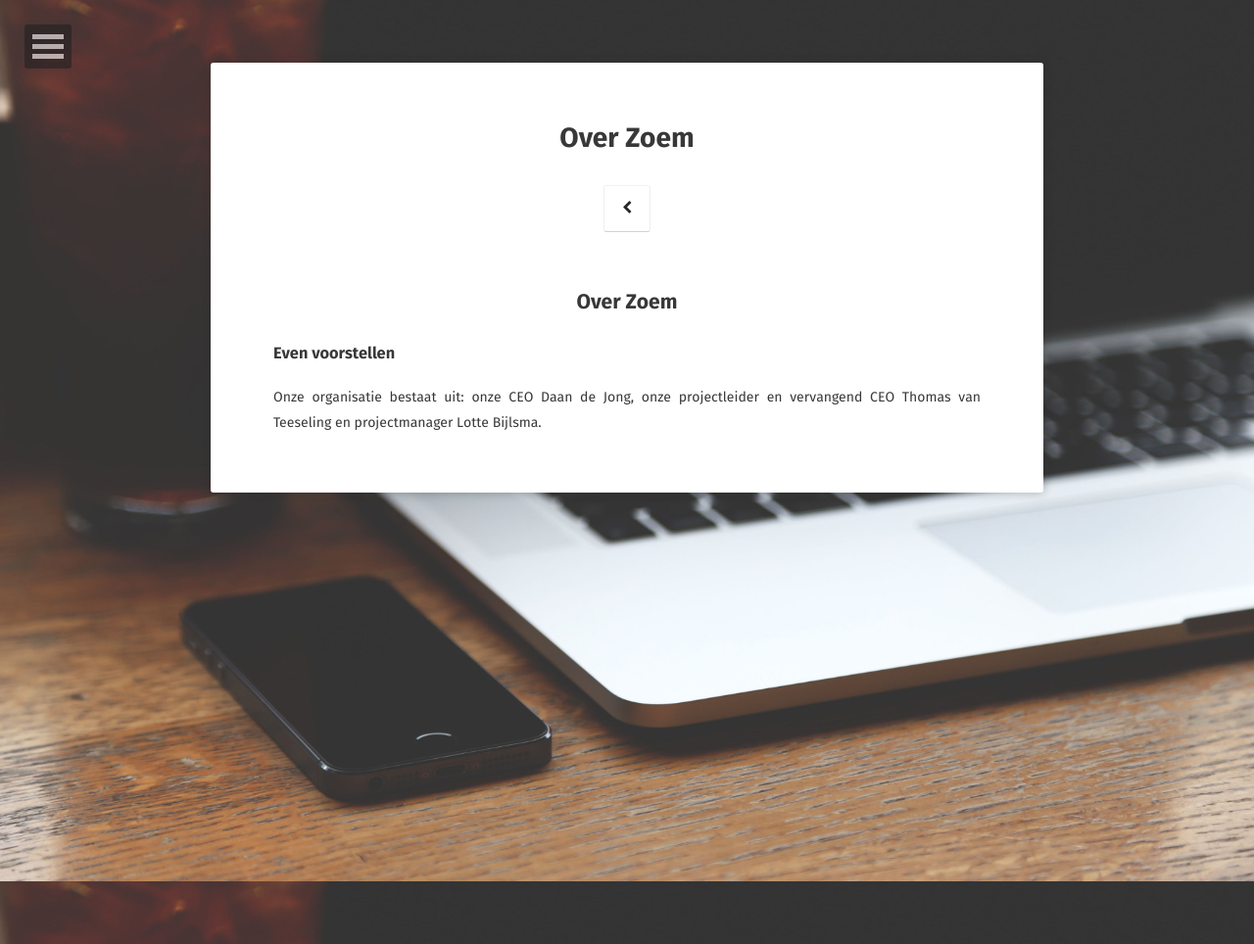
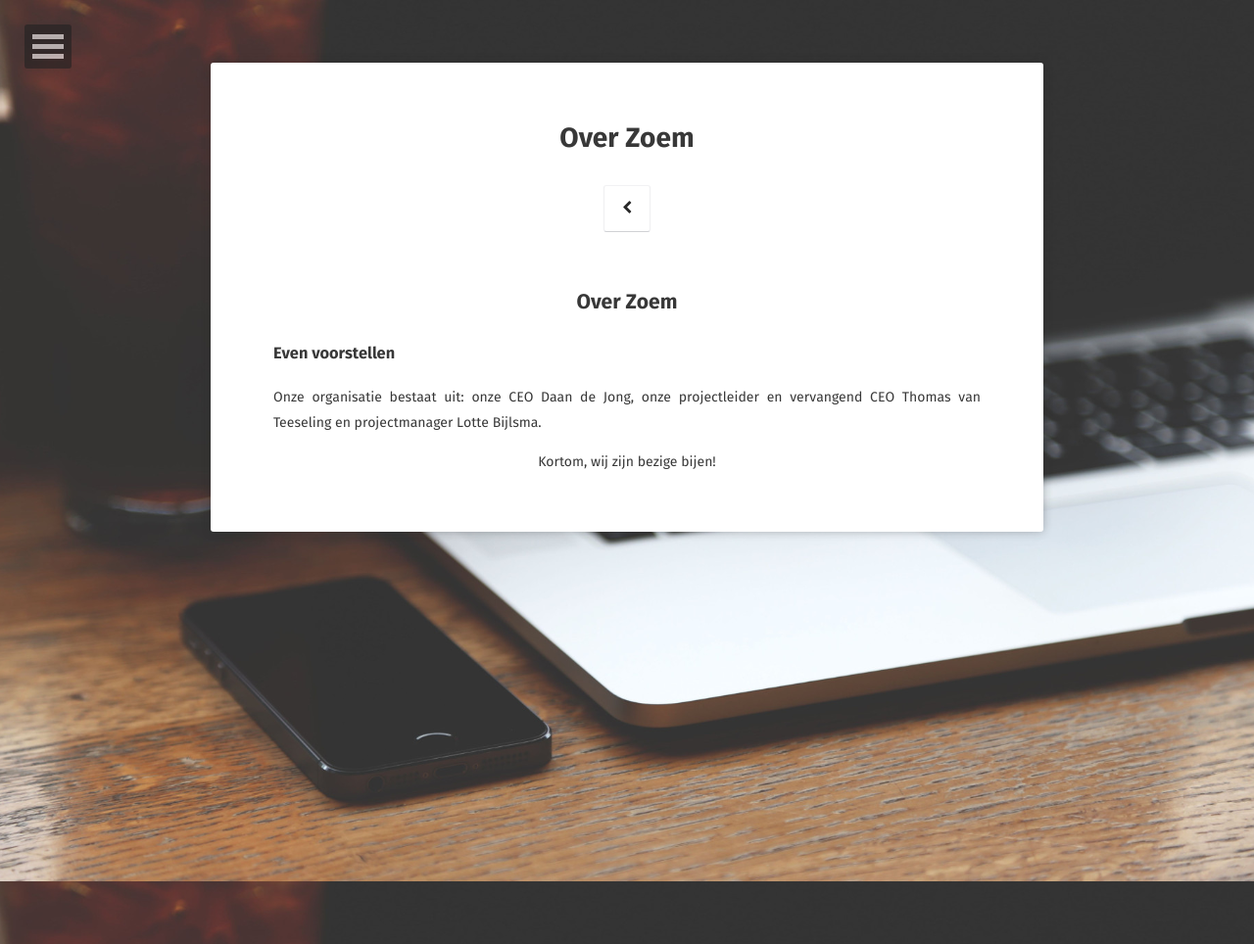
Before and after one commit to zoem-ict/zoem-ict.github.io, a Jekyll site: the page built from about/index.md, in a window 1280 px wide. Shown: the whole page at 98% size. Built offline with Jekyll 4.4.1, drawn with Linux system fonts in a browser that asks for light colours; some web fonts are replaced.

Commit message:
Update index.md

```diff
--- a/about/index.md
+++ b/about/index.md
@@ -10,3 +10,5 @@ comments: false
 
 ### Even voorstellen
 Onze organisatie bestaat uit: onze CEO Daan de Jong, onze projectleider en vervangend CEO Thomas van Teeseling en projectmanager Lotte Bijlsma.
+
+<center>Kortom, wij zijn bezige bijen!</center>
```
